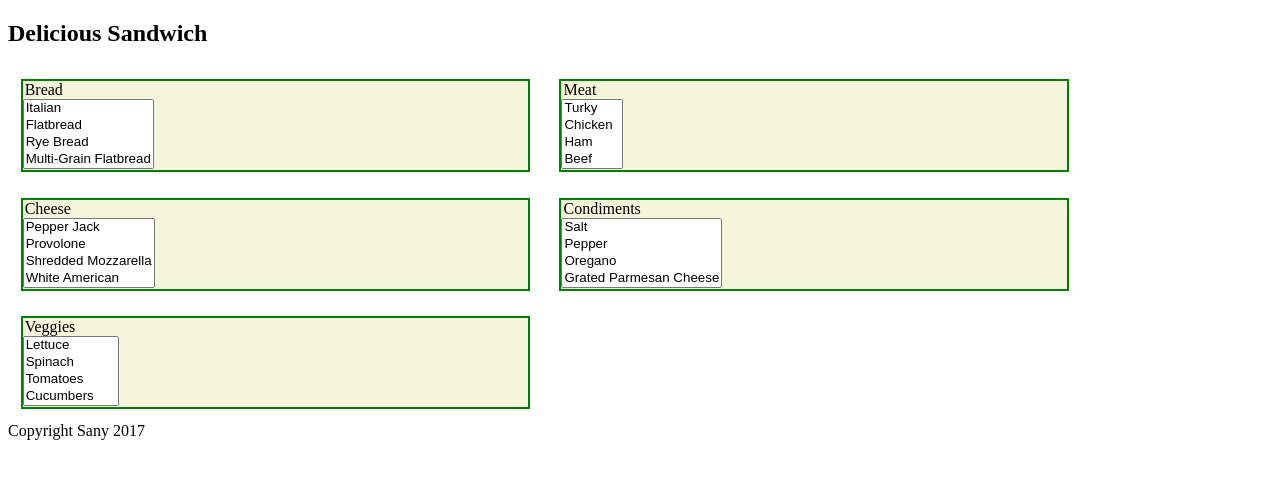
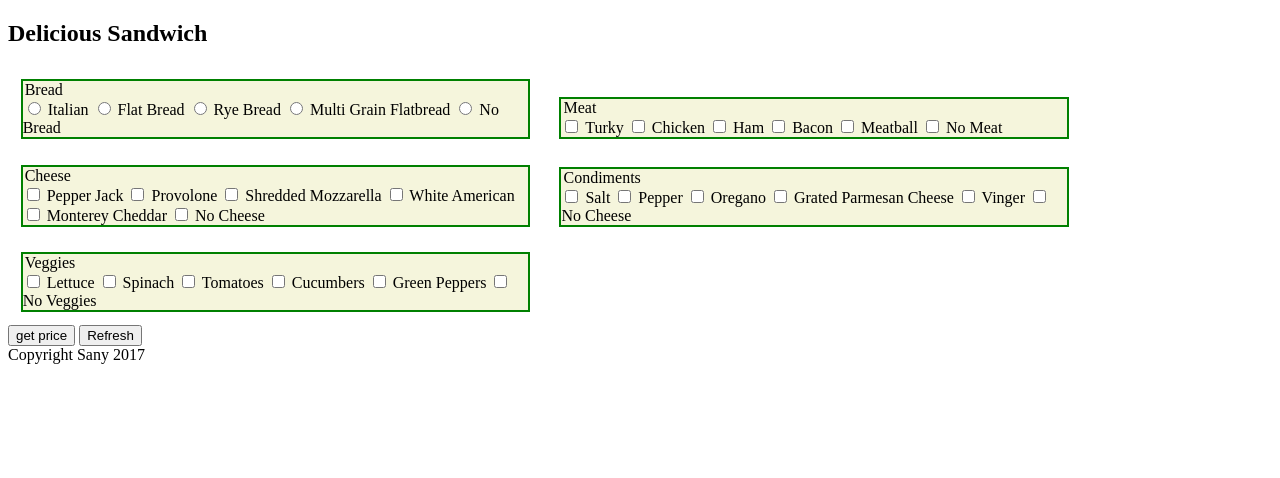
Before and after one commit to Sanyyouisf/Sandwich-Maker, a plain HTML site: page index.html in a window 1280 px wide. Drawn offline with Linux system fonts and the light colour scheme.

Commit message:
add a function for the get price button

```diff
--- a/Main.css
+++ b/Main.css
@@ -6,3 +6,9 @@
 	display: inline-block;
 	margin: 1%;
 }
+
+#orderPrice {
+	font-size: 30px;
+	color: blue;
+	font-weight: 800;
+}
--- a/index.html
+++ b/index.html
@@ -11,67 +11,197 @@
 
 		<form id= "breadForm" class="form">
 			<legend> Bread </legend>
-			<select id = "bread-chooser" multiple=none>
+			<div id = "bread-chooser">
+
+				<label for="italian" >
+					<input type="radio" name="bread" value="italian" id="italian"> Italian
+				</label>
+
+				<label for="flatbread" >
+					<input type = radio name="bread" value="flatbread" id="flatbread"> Flat Bread
+				</label>
+
+				<label for="ryeBread" >
+					<input type = radio name="bread" value="ryeBread" id="ryeBread"> Rye Bread
+				</label>
+
+				<label for="multiGrainFlatbread" >
+					<input type = radio name="bread" value="multiGrainFlatbread" id="multiGrainFlatbread"> Multi Grain Flatbread
+				</label>
+
+				<label for="none" >
+					<input type = radio name="bread" value="none" id="none"> No Bread
+				</label>
+				</div>
+			<!-- <select id = "bread-chooser" multiple="none">
 			  	<option value="italian"> Italian </option>
 			  	<option value="flatbread"> Flatbread </option>
 			  	<option value="ryeBread"> Rye Bread </option>
 			  	<option value="multiGrainFlatbread">Multi-Grain Flatbread</option>
 			  	<option value="italianHerbsCheese">Italian Herbs Cheese</option>
-			</select>
+			</select> -->
 		</form>
 
-		<form id= "meatForm" class="form">
+		<form id= "meatForm" class="form" >
 			<legend> Meat </legend>
-			<select id = "meat-chooser" multiple="multiple">
-			  	<option value="turky"> Turky </option>
+			<!-- <select id = "meat-chooser"> -->
+			<div id = "meat-chooser">
+				<label for="turky" >
+					<input type = checkbox value="turky" id="turky"> Turky
+				</label>
+
+				<label for="chicken" >
+					<input type = checkbox value="chicken" id="chicken"> Chicken
+				</label>
+
+				<label for="ham" >
+					<input type = checkbox value="ham" id="ham"> Ham
+				</label>
+
+				<label for="bacon" >
+					<input type = checkbox value="bacon" id="bacon"> Bacon
+				</label>
+
+				<label for="meatball" >
+					<input type = checkbox value="meatball" id="meatball"> Meatball
+				</label>
+
+				<label for="none" >
+					<input type = checkbox value="none" id="none"> No Meat
+				</label>
+				<!-- <input type = checkbox value="chicken">
+				<input type = checkbox value="ham">
+				<input type = checkbox value="beef">
+				<input type = checkbox value="Bacon">
+				<input type = checkbox value="meatball">
+				<input type = checkbox value="none">	 -->
+				<!-- <option value="turky"> Turky </option>
 			  	<option value="chicken"> Chicken </option>
 			  	<option value="ham"> Ham </option>
 			  	<option value="beef"> Beef </option>
 			  	<option value="bacon"> Bacon</option>
 			  	<option value="meatball"> Meat Ball</option>
-			  	<option value="none"> No Meat </option>
-			</select>
+			  	<option value="none"> No Meat </option> -->
+			<!-- </select> -->
+			</div>
 		</form>
 
 		<form id= "cheeseForm" class="form">
 			<legend> Cheese </legend>
-			<select id = "cheese-chooser" multiple="multiple">
+			<div id = "cheese-chooser">
+				<label for="pepperJack" >
+					<input type = checkbox value="pepperJack" id="pepperJack"> Pepper Jack
+				</label>
+
+				<label for="provolone" >
+					<input type = checkbox value="provolone" id="provolone"> Provolone
+				</label>
+
+				<label for="shreddedMozzarella" >
+					<input type = checkbox value="shreddedMozzarella" id="shreddedMozzarella"> Shredded Mozzarella
+				</label>
+
+				<label for="whiteAmerican" >
+					<input type = checkbox value="whiteAmerican" id="whiteAmerican"> White American
+				</label>
+
+				<label for="montereyCheddar" >
+					<input type = checkbox value="montereyCheddar" id="montereyCheddar"> Monterey Cheddar
+				</label>
+
+				<label for="none" >
+					<input type = checkbox value="none" id="none"> No Cheese
+				</label>
+			</div>
+			<!-- <select id = "cheese-chooser" multiple="multiple">
 			  	<option value="pepperJack"> Pepper Jack </option>
 			  	<option value="provolone"> Provolone </option>
 			  	<option value="shreddedMozzarella"> Shredded Mozzarella </option>
 			  	<option value="whiteAmerican"> White American </option>
 			  	<option value="montereyCheddar"> Monterey Cheddar </option>
 			  	<option value="none"> No Cheese </option>
-			</select>
+			</select> -->
 		</form>
 
 		<form id= "condimentsForm" class="form">
 			<legend> Condiments </legend>
-			<select id = "condiments-chooser" multiple="multiple">
+			<div id = "condiments-chooser">
+				<label for="salt" >
+					<input type = checkbox value="salt" id="salt"> Salt
+				</label>
+
+				<label for="pepper" >
+					<input type = checkbox value="pepper" id="pepper"> Pepper
+				</label>
+
+				<label for="oregano" >
+					<input type = checkbox value="oregano" id="oregano"> Oregano
+				</label>
+
+				<label for="whiteAmerican" >
+					<input type = checkbox value="gratedParmesanCheese" id="gratedParmesanCheese"> Grated Parmesan Cheese
+				</label>
+
+				<label for="vinger" >
+					<input type = checkbox value="vinger" id="vinger"> Vinger
+				</label>
+
+				<label for="none" >
+					<input type = checkbox value="none" id="none"> No Cheese
+				</label>
+			</div>
+			<!-- <select id = "condiments-chooser" multiple="multiple">
 			  	<option value="salt"> Salt </option>
 			  	<option value="pepper"> Pepper </option>
 			  	<option value="oregano"> Oregano </option>
 			  	<option value="gratedParmesanCheese"> Grated Parmesan Cheese </option>
 			  	<option value="vinger"> Vinger </option>
 			  	<option value="no Condiments"> No Condiments </option>
-			</select>
+			</select> -->
 		</form>
 
 		<form id= "veggiesForm" class="form">
 			<legend> Veggies </legend>
-			<select id = "veggies-chooser" multiple="multiple">
+			<div id = "veggies-chooser">
+				<label for="lettuce" >
+					<input type = checkbox value="lettuce" id="lettuce"> Lettuce
+				</label>
+
+				<label for="pepper" >
+					<input type = checkbox value="spinach" id="spinach"> Spinach
+				</label>
+
+				<label for="oregano" >
+					<input type = checkbox value="tomatoes" id="tomatoes"> Tomatoes
+				</label>
+
+				<label for="cucumbers" >
+					<input type = checkbox value="cucumbers" id="cucumbers"> Cucumbers
+				</label>
+
+				<label for="greenPeppers" >
+					<input type = checkbox value="greenPeppers" id="greenPeppers">  Green Peppers
+				</label>
+
+				<label for="none" >
+					<input type = checkbox value="none" id="none"> No Veggies
+				</label>
+			</div>
+			<!-- <select id = "veggies-chooser" multiple="multiple">
 			  	<option value="lettuce"> Lettuce </option>
 			  	<option value="spinach"> Spinach </option>
 			  	<option value="tomatoes"> Tomatoes </option>
 			  	<option value="cucumbers"> Cucumbers </option>
 			  	<option value="greenPeppers"> Green Peppers </option>
 			  	<option value="none"> No Veggies </option>
-			</select>
+			</select> -->
 		</form>
 	</div>
-
-	<div id=" orderDetails">
-
+	<button id="orderDetails" >get price</button>
+	<button id="refresh" > Refresh</button>
+	<div  id ="orderPrice">
+<!-- 	<button id="orderDetails" >get price</button>
+ -->
 	</div>
 
 	<footer > Copyright Sany 2017</footer>
--- a/javascripts/DOMHandler.js
+++ b/javascripts/DOMHandler.js
@@ -10,6 +10,8 @@ var cheeseChooser = document.getElementById("cheese-chooser");
 var VeggieChooser = document.getElementById("veggies-chooser");
 var condimentsChooser = document.getElementById("condiments-chooser");
 var breadChooser = document.getElementById("bread-chooser");
+var sandwichPrice = document.getElementById("orderDetails");
+var refresh = document.getElementById("refresh");
 /*
   A <select> element broadcasts a change event, so you listen for it
   and get the value of the topping from your augmented IIFE
@@ -30,9 +32,16 @@ breadChooser.addEventListener("change", function(event) {
 });
 
 
-// function for adding meat
-meatChooser.addEventListener("change", function(event) {
+// get reference to element containing toppings checkboxes
+// var meatChooser = document.getElementById('meat-chooser');
 
+// get reference to input elements in toppings container element
+var tops = meatChooser.getElementsByTagName('input');
+
+
+ // function for adding meat
+meatChooser.addEventListener("click", function(event) {
+   // console.log(" for meat we choose : ",meatChooser);
   // Get the value chosen from the DOM
   selectedTopping = event.target.value;
 
@@ -43,6 +52,7 @@ meatChooser.addEventListener("change", function(event) {
   // Add the topping to the SandwichMaker to increase the total price
   SandwichMaker.addTopping(toppingPrice);
 });
+
 
 // function for adding cheese
 cheeseChooser.addEventListener("change", function(event){
@@ -86,5 +96,36 @@ condimentsChooser.addEventListener("change", function(event){
 
   // Add the topping to the SandwichMaker to increase the total price
   SandwichMaker.addTopping(toppingPrice);
-  // console.log("total price ", SandwichMaker.getTopping())
+  // console.log("total price ",SandwichMaker.getTopping())
 });
+
+//function exceuted when press the button to get the order details
+
+sandwichPrice.addEventListener("click",function(){
+
+	var totalPrice = (" the total of the sandwich is : " +  SandwichMaker.getTopping());
+	document.getElementById("orderPrice").innerHTML = totalPrice;
+	console.log ("sandwich total price is " ,SandwichMaker.getTopping());
+	// alert ("sandwich total price is " ,SandwichMaker.getTopping());
+});
+
+// function for the refresh button
+refresh.addEventListener("click",function(){
+	console.log("refresh button is pressed")
+// for(var i=0; i < refresh.rows.length; i++)
+// {
+//  var cells = refresh.rows[i].cells;
+//  for(var j=0; j < cells.length; j++)
+//  {
+//       var element = findInlineEditPanelInElement(cells[j]);
+//       if(checkbox.checked === true){
+//          checkbox.checked === false;
+//       }
+//       else if(radio.checked === true){
+//          radio.checked === false;
+//       }
+//       console.log("refresh button is pressed")
+//  }
+// }
+
+});
--- a/javascripts/SandwichMaker.js
+++ b/javascripts/SandwichMaker.js
@@ -11,6 +11,5 @@ var SandwichMaker = (function() {
     getTopping : function(){
     	return totalPrice
     }
-    // console.log("total Price is : " +  totalPrice );
   };
 })();
--- a/javascripts/bread.js
+++ b/javascripts/bread.js
@@ -4,7 +4,7 @@ var SandwichMaker = (function(maker) {
   // Private variable to store the different meat prices
   // meatPrices is object and cheicken is key and 1.5 is value.
   var breadPrices ={"italian": 0.90, "flatbread": .45, "ryeBread": .78,
-                    "multiGrainFlatbread": .75,"italianHerbsCheese": 1.50 };
+                    "multiGrainFlatbread": .75,"italianHerbsCheese": 1.50, "none": 0 };
 
   // Augment the original object with another method
   maker.addBread = function(breadChoice){
--- a/javascripts/cheese.js
+++ b/javascripts/cheese.js
@@ -4,7 +4,7 @@ var SandwichMaker = (function(maker) {
   // Private variable to store the different meat prices
   // cheesePrices is object and cheicken is key and 1.5 is value.
   var cheesePrices ={"pepperJack": 0.15, "provolone": .25,"shreddedMozzarella": .45,
-                     "whiteAmerican": .35,"montereyCheddar": .55 ,"none": 0 };
+                     "whiteAmerican": .35,"montereyCheddar": .55 , "none": 0 };
 
   // Augment the original object with another method
   maker.addCheese = function(cheeseChoice){
--- a/javascripts/meat.js
+++ b/javascripts/meat.js
@@ -3,7 +3,7 @@ var SandwichMaker = (function(maker) {
 
   // Private variable to store the different meat prices
   // meatPrices is object and cheicken is key and 1.5 is value.
-  var meatPrices ={"turky": 0.90, "chicken": 1.50, "ham": 1.2,"beef": .75,
+  var meatPrices ={"turky": 1.90, "chicken": 1.50, "ham": 1.2,"beef": .75,
   				   "bacon": 1.50 ,"meatball": 1.50, "none": 0 };
 
 
```
